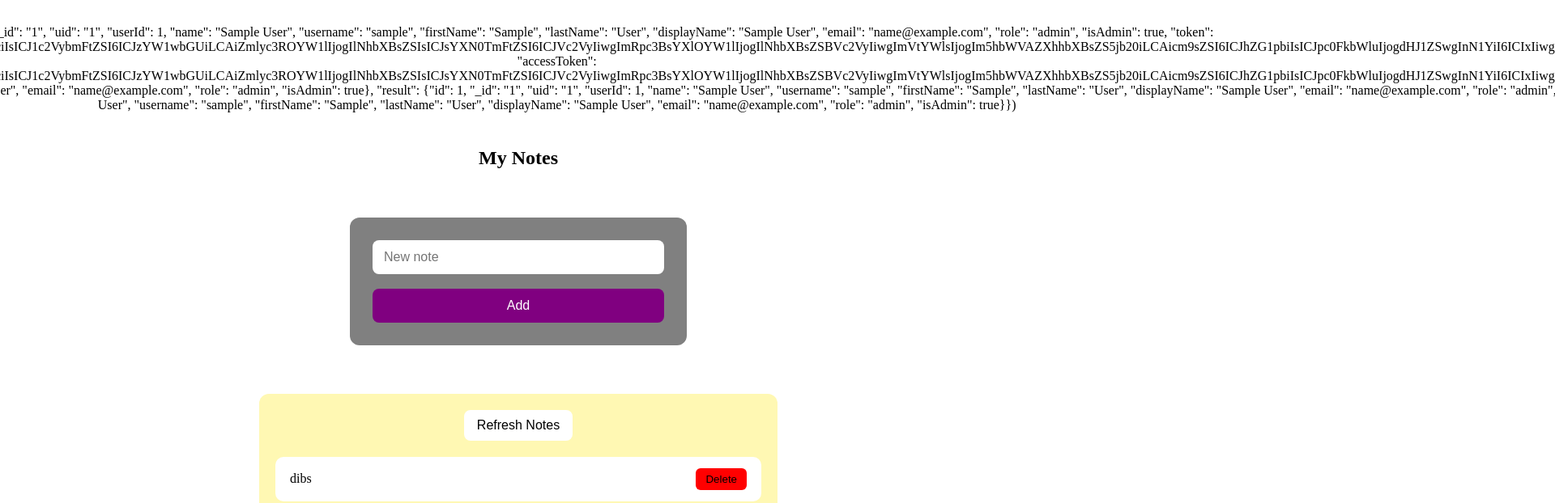
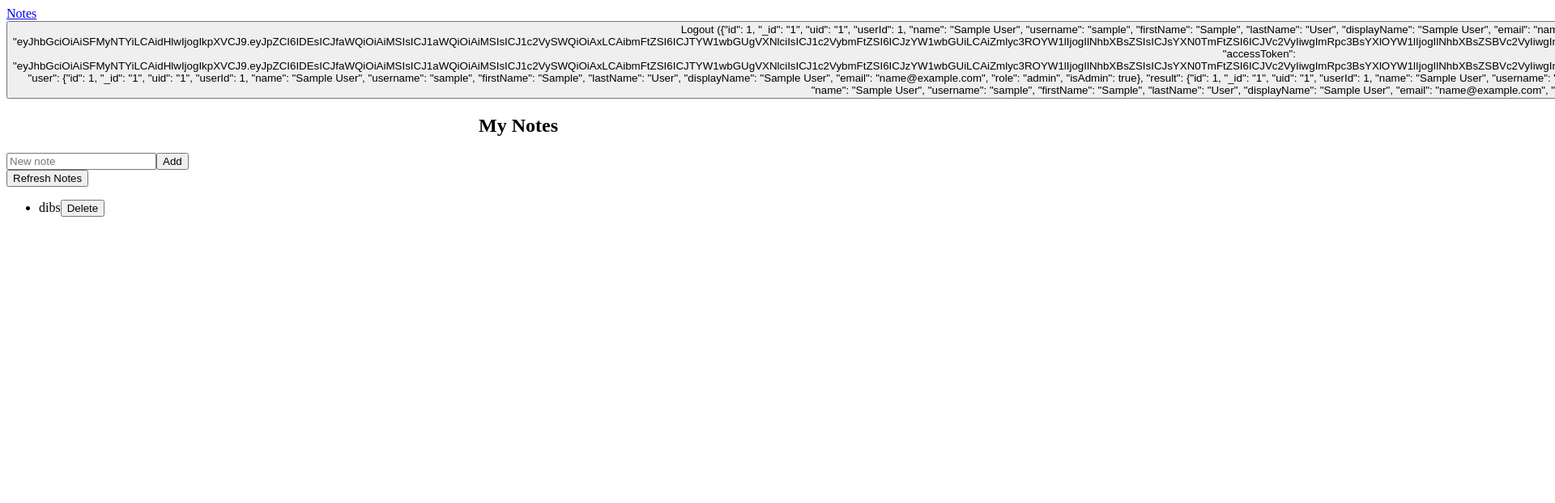
Before and after one commit to Kk0004/NotesList, a React (Vite) app in the folder krasiproject/: page / in a window 1280 px wide. Shown: the top 622 px of the page at 81% size, 1920 px wide, since content can reach past the window. Built offline with nearby package versions, Linux system fonts and the light colour scheme; data requests are answered from the project's data file; sample sign-in values are in the browser's storage.

Commit message:
Trying to edit the CSS styles

```diff
--- a/krasiproject/src/styles/forms.css
+++ b/krasiproject/src/styles/forms.css
@@ -1,216 +0,0 @@
-/* NAVBAR — clean, centered, modern */
-nav {
-  display: flex;
-  justify-content: center;
-  align-items: center;
-  gap: 24px;
-  padding: 14px 0;
-  background: var(--bg);
-  border-bottom: 1px solid var(--border);
-  position: sticky;
-  top: 0;
-  z-index: 50;
-}
-
-/* Links + Logout button share the same style */
-nav a,
-nav button {
-  font-family: var(--sans);
-  font-size: 16px;
-  padding: 8px 16px;
-  border-radius: 8px;
-  text-decoration: none;
-  color: var(--text-h);
-  background: transparent;
-  border: 1px solid transparent;
-  cursor: pointer;
-  transition: 0.2s ease;
-}
-
-/* Hover effect */
-nav a:hover,
-nav button:hover {
-  background: var(--accent-bg);
-  border-color: var(--accent-border);
-  color: var(--accent);
-}
-
-/* Logout button specific */
-nav button {
-  background: transparent;
-}
-
-/* Mobile adjustments */
-@media (max-width: 600px) {
-  nav {
-    gap: 12px;
-    padding: 12px 0;
-  }
-
-  nav a,
-  nav button {
-    padding: 6px 12px;
-    font-size: 15px;
-  }
-}
-
-
-
-
-/* LOGIN FORM */
-form {
-  width: 360px;
-  max-width: 90%;
-  margin: 60px auto;
-  padding: 28px;
-  border: 1px solid var(--border);
-  border-radius: 12px;
-  background: var(--bg);
-  box-shadow: var(--shadow);
-  display: flex;
-  flex-direction: column;
-  gap: 18px;
-  align-items: stretch;
-  background-color: gray;
-}
-
-/* INPUTS */
-form input {
-  padding: 12px 14px;
-  font-size: 16px;
-  border-radius: 8px;
-  border: 1px solid var(--border);
-  background: var(--code-bg);
-  color: var(--text-h);
-  background-color: white;
-  transition: none;
-}
-
-form input:focus {
-  outline: none;
-  border-color: var(--accent);
-}
-
-/* BUTTON */
-form button {
-  padding: 12px;
-  font-size: 16px;
-  border-radius: 8px;
-  border: none;
-  background: purple;
-  color: white;
-  cursor: pointer;
-  transition: none;
-}
-
-/* RESPONSIVE */
-@media (max-width: 600px) {
-  form {
-    width: 90%;
-    padding: 20px;
-  }
-
-  form input,
-  form button {
-    font-size: 15px;
-  }
-}
-
-
-
-
-
-
-
-
-
-
-
-
-
-/* NOTES LIST WRAPPER */
-.notes-wrapper {
-  width: 600px;
-  max-width: 95%;
-  margin: 40px auto;
-  padding: 20px;
-  display: flex;
-  flex-direction: column;
-  gap: 20px;
-  align-items: stretch;
-  background: #fff8b3;
-  border-radius: 12px;
-  border: 1px solid var(--border);
-}
-
-
-/* REFRESH BUTTON */
-.notes-wrapper .refresh-btn {
-  padding: 10px 16px;
-  font-size: 16px;
-  border-radius: 8px;
-  border: none;
-  background: white;
-  color: black;
-  cursor: pointer;
-  transition: none;
-  width: fit-content;
-  align-self: center;
-}
-
-.notes-wrapper .refresh-btn:hover {
-  background: var(--accent);
-}
-
-/* NOTES LIST */
-.notes-wrapper ul {
-  list-style: none;
-  padding: 0;
-  margin: 0;
-  display: flex;
-  flex-direction: column;
-  gap: 12px;
-}
-
-/* NOTE ITEM */
-.notes-wrapper li {
-  background: white;
-  border: 1px solid var(--border);
-  border-radius: 10px;
-  padding: 14px 18px;
-  display: flex;
-  justify-content: space-between;
-  align-items: center;
-  box-shadow: var(--shadow);
-  font-size: 16px;
-  color: var(--text-h);
-}
-
-/* DELETE BUTTON */
-.notes-wrapper li button {
-  padding: 6px 12px;
-  border-radius: 6px;
-  border: none;
-  background: red;
-  color: var(--accent);
-  cursor: pointer;
-  transition: none;
-}
-
-.notes-wrapper li button:hover {
-  background: var(--accent-bg);
-  color: var(--accent);
-}
-
-/* MOBILE */
-@media (max-width: 600px) {
-  .notes-wrapper li {
-    flex-direction: column;
-    gap: 10px;
-    align-items: stretch;
-  }
-
-  .notes-wrapper li button {
-    width: 100%;
-  }
-}
```
